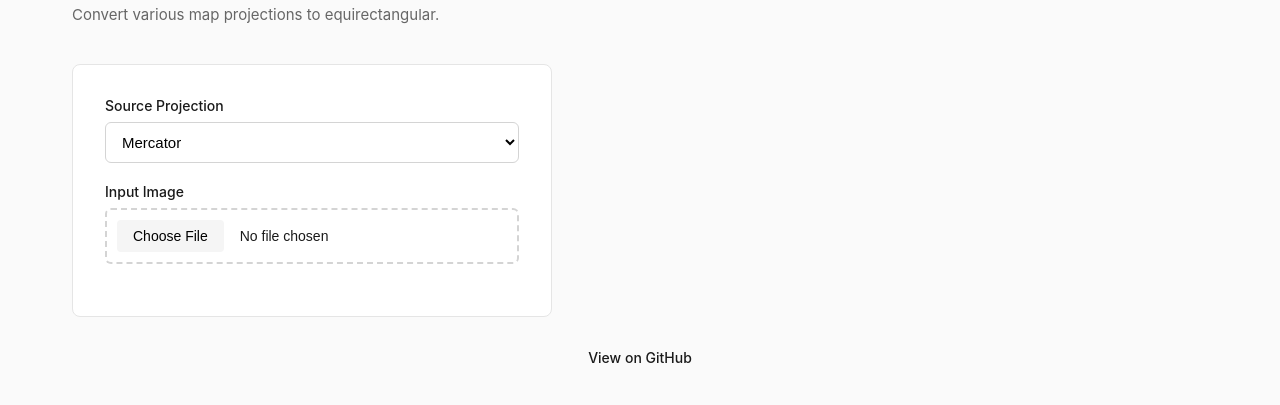
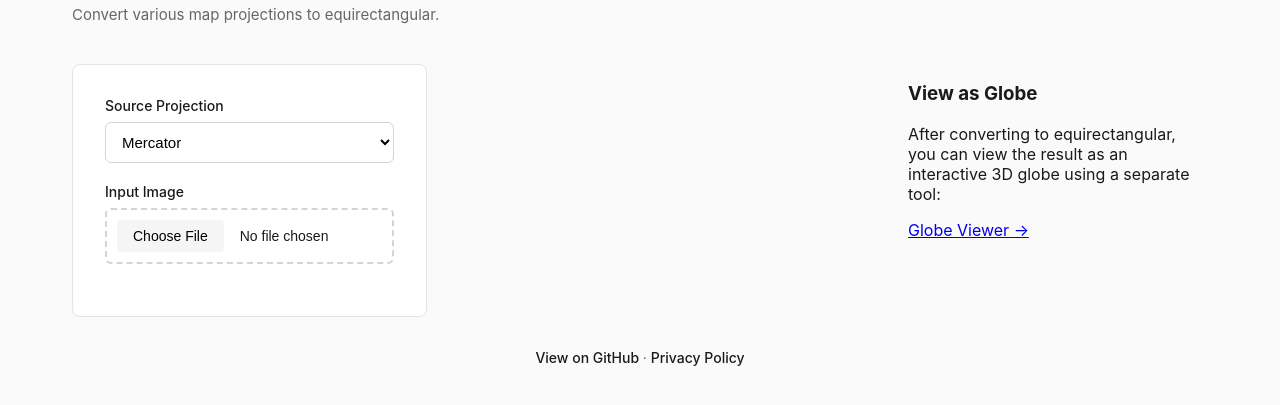
Before and after one commit to Nystik-gh/map-projection-converter, a website: page index.html in a window 1280 px wide. Shown: the part 229-634 px from the top of the page. Drawn offline with Linux system fonts and the light colour scheme.

Commit message:
update readme, add link to maptoglobe.

```diff
--- a/index.html
+++ b/index.html
@@ -3,6 +3,7 @@
 <head>
 <meta charset="UTF-8">
 <link rel="stylesheet" href="style.css">
+
 <script src="projections/shared.js"></script>
 <script src="projections/mercator/mercator.js"></script>
 <script src="projections/nicolosi/nicolosi-core.js"></script>
@@ -22,7 +23,8 @@
     </header>
 
     <main>
-      <div class="upload-section">
+      <div style="display: flex; justify-content: space-between; align-items: flex-start; margin-bottom: 2rem; width: 100%;">
+        <div class="upload-section" style="margin-bottom: 0;">
           <div class="form-group">
             <label for="projectionSelect">Source Projection</label>
             <select id="projectionSelect"></select>
@@ -33,6 +35,17 @@
           <div class="form-group">
             <label for="fileInput">Input Image</label>
             <input type="file" id="fileInput" accept="image/*">
+          </div>
+        </div>
+
+        <div class="info-section" style="max-width: 300px;">
+          <h3>View as Globe</h3>
+          <p>After converting to equirectangular, you can view the result as an interactive 3D globe using a separate tool:</p>
+          <p>
+            <a href="https://woowspace.com/MapToGlobe.html" target="_blank" class="globe-link">
+              Globe Viewer →
+            </a>
+          </p>
         </div>
       </div>
 
@@ -65,6 +78,10 @@
       <p class="github-link">
         <a href="https://github.com/Nystik-gh/map-projection-converter" target="_blank">
           View on GitHub
+        </a>
+        ·
+        <a href="https://thiefling.com/privacy-policy/" target="_blank">
+          Privacy Policy
         </a>
       </p>
     </footer>
```
Also changed, not shown: README.md. Lines whose indentation alone changed are shown as unchanged.
